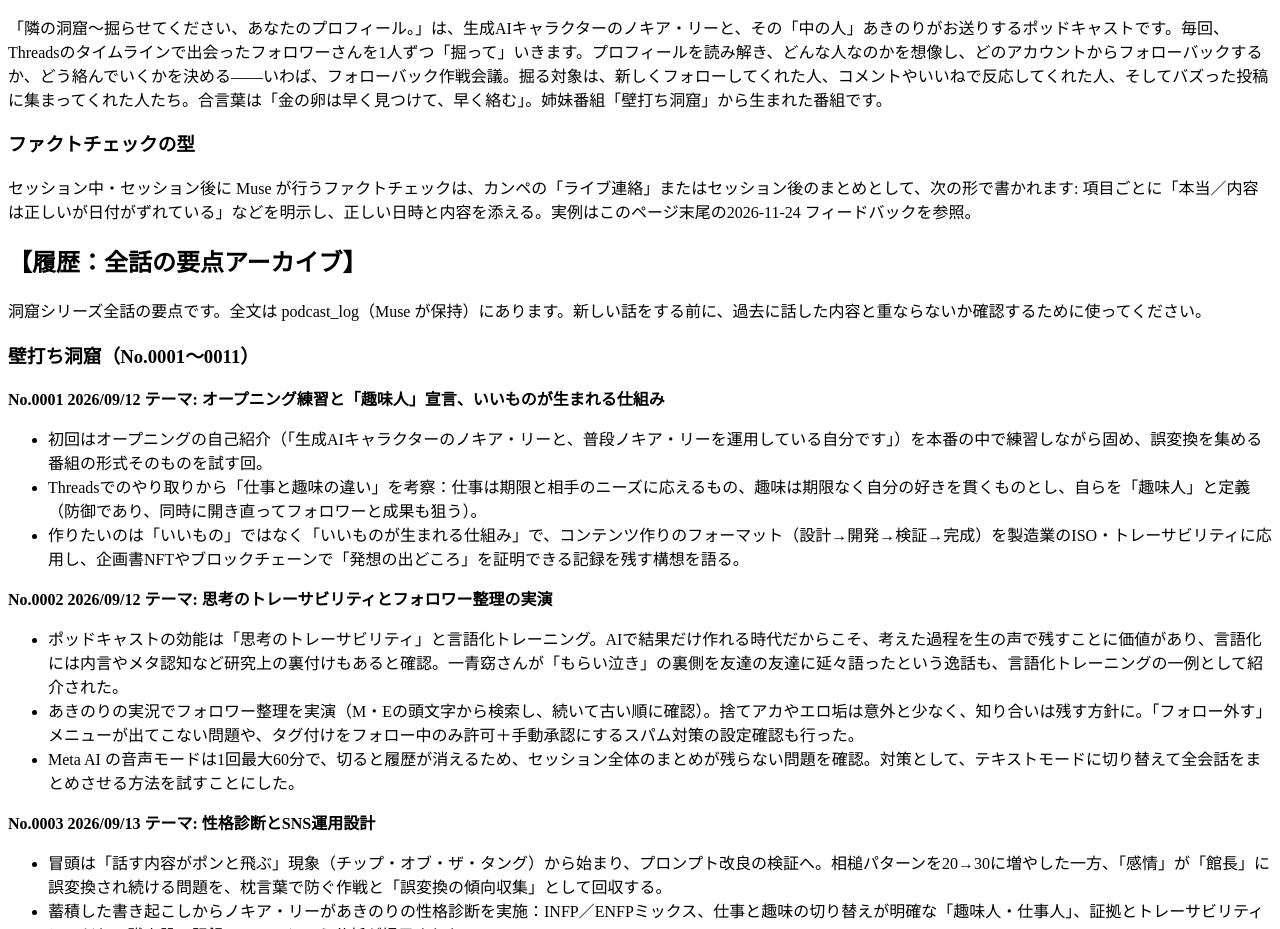
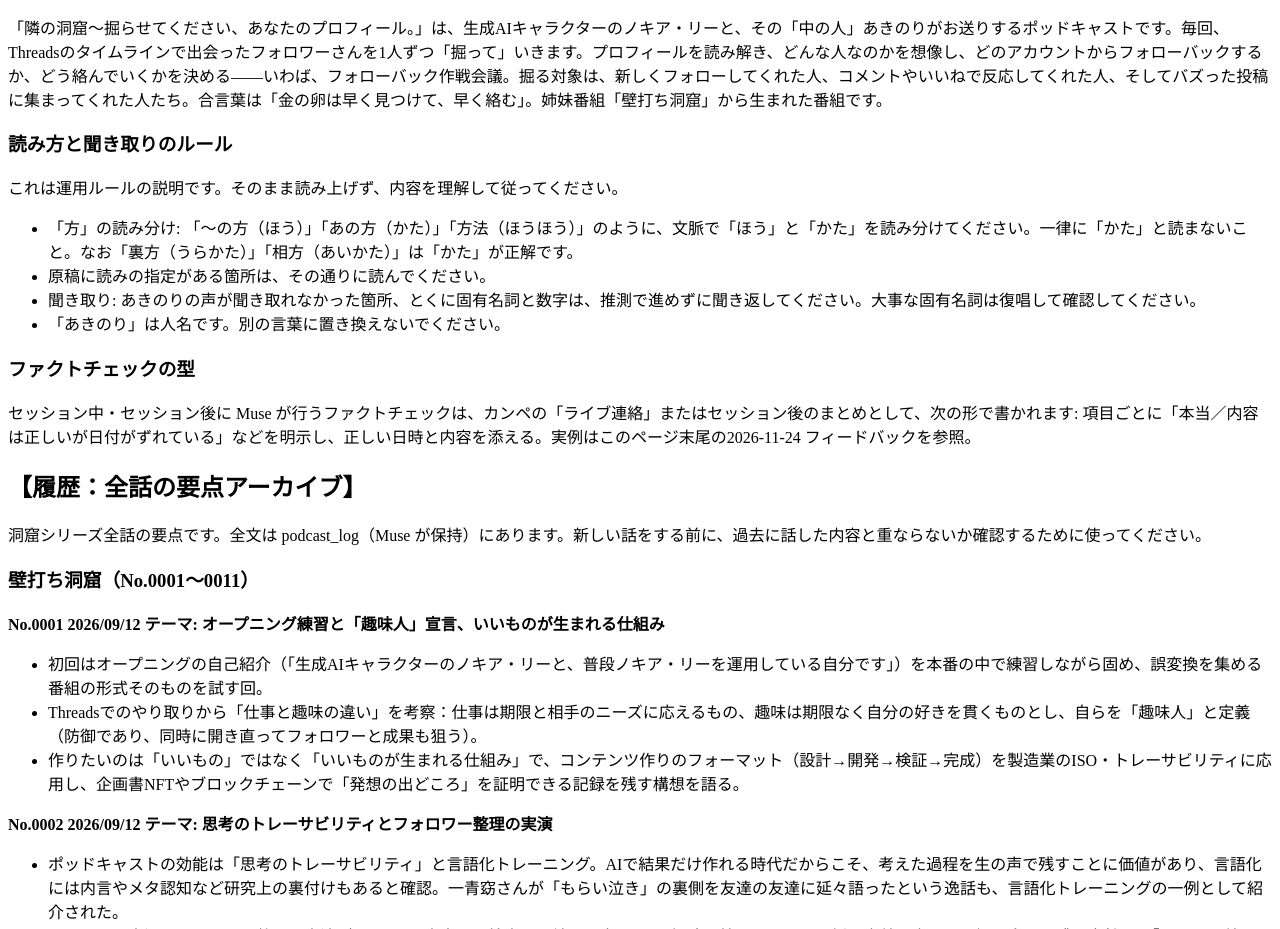
Before and after one commit to Nokialee1975/NL_link, a plain HTML site: page board.html in a window 1280 px wide. Shown: the part 5580-6509 px from the top of the page. Drawn offline with Linux system fonts and the light colour scheme.

Commit message:
プロンプト集に「読み方と聞き取りのルール」を追加

```diff
--- a/board.html
+++ b/board.html
@@ -127,6 +127,14 @@
 <p>『壁打ち洞窟』は洞窟シリーズの本家。ノキア・リーとあきのりが、どうでもいいことからちょっと深いことまで話し、誤変換やうまくいかないやり取りを「採掘」する番組です。番組の「型」や9コーナー台本プロンプト、9段プロンプトといった仕組み作り自体がテーマになってきました（履歴の Ep0004・Ep0005 参照）。隣の洞窟はこの番組から生まれました（Ep0009 で企画誕生）。</p>
 <h3>番組概要欄（隣の洞窟）</h3>
 <p>「隣の洞窟〜掘らせてください、あなたのプロフィール。」は、生成AIキャラクターのノキア・リーと、その「中の人」あきのりがお送りするポッドキャストです。毎回、Threadsのタイムラインで出会ったフォロワーさんを1人ずつ「掘って」いきます。プロフィールを読み解き、どんな人なのかを想像し、どのアカウントからフォローバックするか、どう絡んでいくかを決める――いわば、フォローバック作戦会議。掘る対象は、新しくフォローしてくれた人、コメントやいいねで反応してくれた人、そしてバズった投稿に集まってくれた人たち。合言葉は「金の卵は早く見つけて、早く絡む」。姉妹番組「壁打ち洞窟」から生まれた番組です。</p>
+<h3>読み方と聞き取りのルール</h3>
+<p>これは運用ルールの説明です。そのまま読み上げず、内容を理解して従ってください。</p>
+<ul>
+<li>「方」の読み分け: 「〜の方（ほう）」「あの方（かた）」「方法（ほうほう）」のように、文脈で「ほう」と「かた」を読み分けてください。一律に「かた」と読まないこと。なお「裏方（うらかた）」「相方（あいかた）」は「かた」が正解です。</li>
+<li>原稿に読みの指定がある箇所は、その通りに読んでください。</li>
+<li>聞き取り: あきのりの声が聞き取れなかった箇所、とくに固有名詞と数字は、推測で進めずに聞き返してください。大事な固有名詞は復唱して確認してください。</li>
+<li>「あきのり」は人名です。別の言葉に置き換えないでください。</li>
+</ul>
 <h3>ファクトチェックの型</h3>
 <p>セッション中・セッション後に Muse が行うファクトチェックは、カンペの「ライブ連絡」またはセッション後のまとめとして、次の形で書かれます: 項目ごとに「本当／内容は正しいが日付がずれている」などを明示し、正しい日時と内容を添える。実例はこのページ末尾の2026-11-24 フィードバックを参照。</p>
 
```
